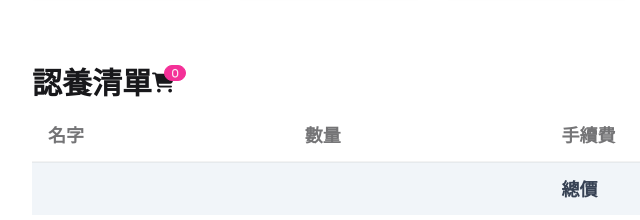
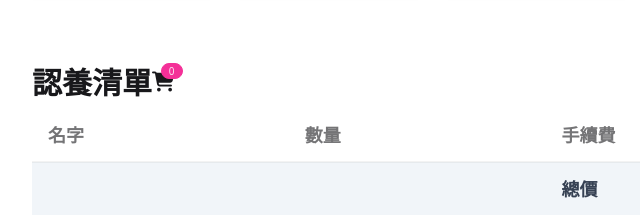
Before and after one commit to jiayichen6/practice-shopping-cat-v3-main, a Vue app: page index.html in a window 1280 px wide. Shown: the part 475-695 px from the top of the page, 0-640 px from the left. Built offline with nearby package versions, Linux system fonts and the light colour scheme; data requests are answered from the project's data file.

Commit message:
更新cart icon

```diff
--- a/index.html
+++ b/index.html
@@ -70,12 +70,13 @@
         <section x-data="cartControl" class="px-8 mt-12">
           <div class="flex items-center">
             <h2 class="text-3xl font-bold">認養清單</h2>
-            <i class="fas fa-shopping-cart text-xl relative">
+            <div class="relative">
+              <i class="fas fa-shopping-cart text-xl"></i>
               <span
                 x-text="$store.catData.cartList.length"
-                class="absolute bottom-3 left-3 badge badge-xs badge-secondary"
+                class="absolute -top-2 -right-2 badge badge-xs badge-secondary"
               ></span>
-            </i>
+            </div>
           </div>
 
           <table class="table my-2">
```
